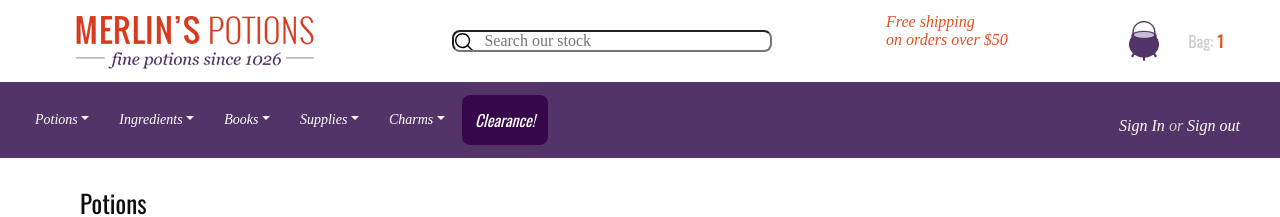
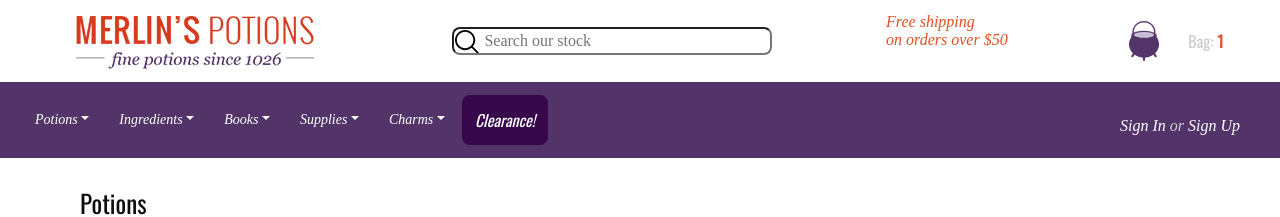
Before and after one commit to josefelippe45/merlins-potion, a React (Create React App) app: page / in a window 1280 px wide. Shown: the top 217 px of the page. Built offline with nearby package versions, Linux system fonts and the light colour scheme; a web font is replaced by a local one.

Commit message:
new text

```diff
--- a/src/components/PageHeader/index.tsx
+++ b/src/components/PageHeader/index.tsx
@@ -62,7 +62,7 @@ const PageHeader = () => {
                                     <hr></hr>
                                 </div>
                                 <div className="nav-footer-text">
-                                    <span>Sign In <span>or</span> Sign out</span>
+                                    <span>Sign In <span>or</span> Sign Up</span>
                                 </div>
                                 <div className="nav-footer"></div>
                             </div>
@@ -121,7 +121,7 @@ const PageHeader = () => {
                             </li>
                         </ul>
                         <div className="nav-footer-text">
-                            <span>Sign In <span>or</span> Sign out</span>
+                            <span>Sign In <span>or</span> Sign Up</span>
                         </div>
                     </div>
                 </nav>
--- a/src/components/PageHeader/styles.css
+++ b/src/components/PageHeader/styles.css
@@ -159,6 +159,7 @@ span {
         padding-left: 3rem;
         width: 25%;
         font-family: Droid Sans;
+        height: 2.8rem
     }
     .cart-icon {
         display: flex;
```
